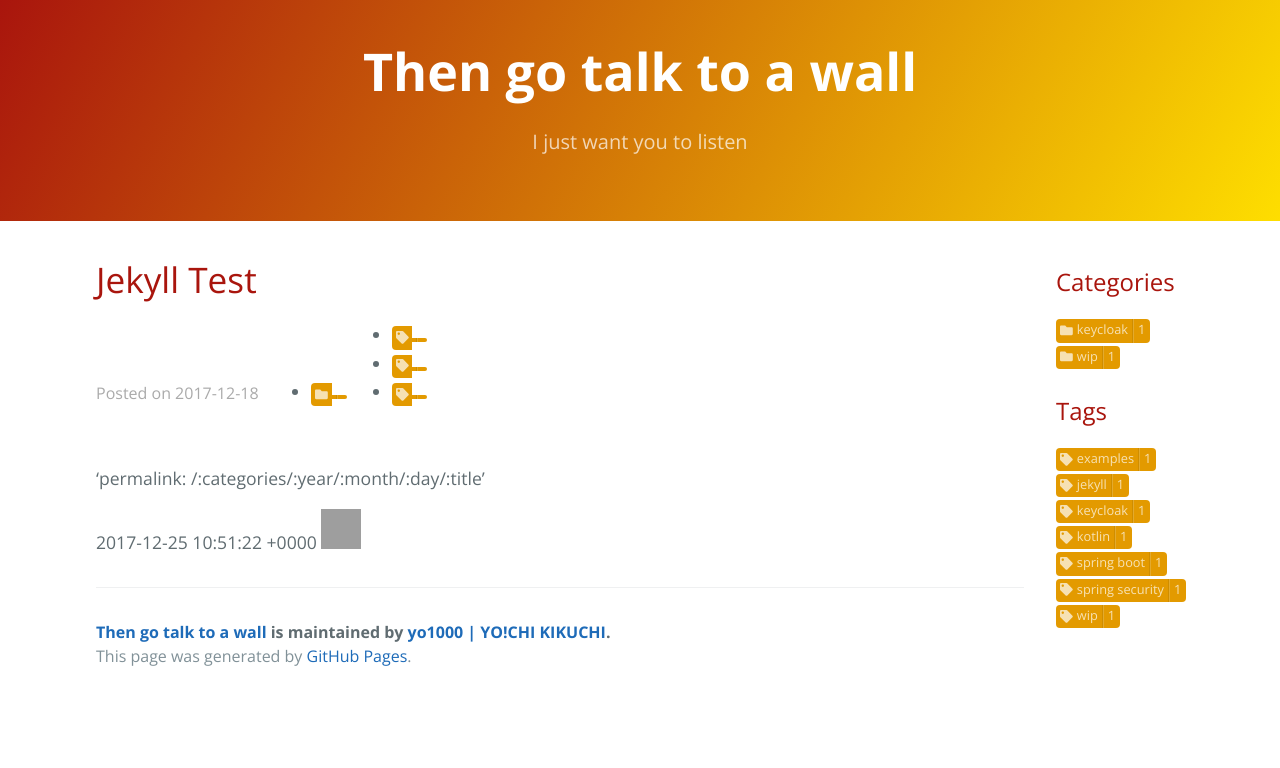
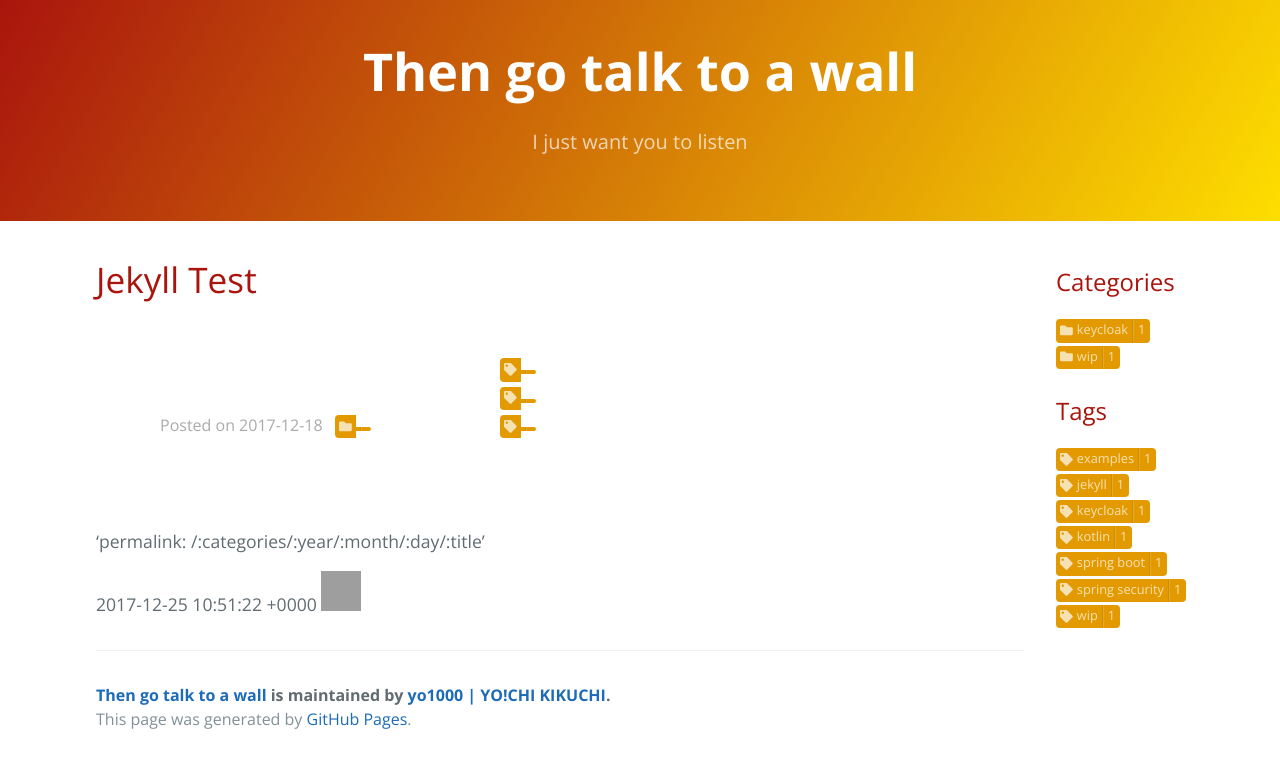
Before and after one commit to yo1000/blog.yo1000.com, a Jekyll site: the page built from _posts/2017-12-18-jekyll-test.md, in a window 1280 px wide. Shown: the top 768 px of the page. Built offline with Jekyll 4.4.1, drawn with Linux system fonts in a browser that asks for light colours; our own code applies the rules of GitHub Pages for plain Markdown files; grey boxes are pictures that could not be loaded.

Commit message:
Update overwrite.css

```diff
--- a/res/site/css/overwrite.css
+++ b/res/site/css/overwrite.css
@@ -101,12 +101,17 @@
     margin-right: 12rem;
   }
 
+  .meta-content,
   .side-content {
-    float: right;
     padding: 2rem 4rem;
     margin: 0 auto;
   }
 
+  .side-content {
+    float: right;
+  }
+
+  .meta-content ul,
   .side-content ul {
     width: 10rem;
     padding: 0;
```
